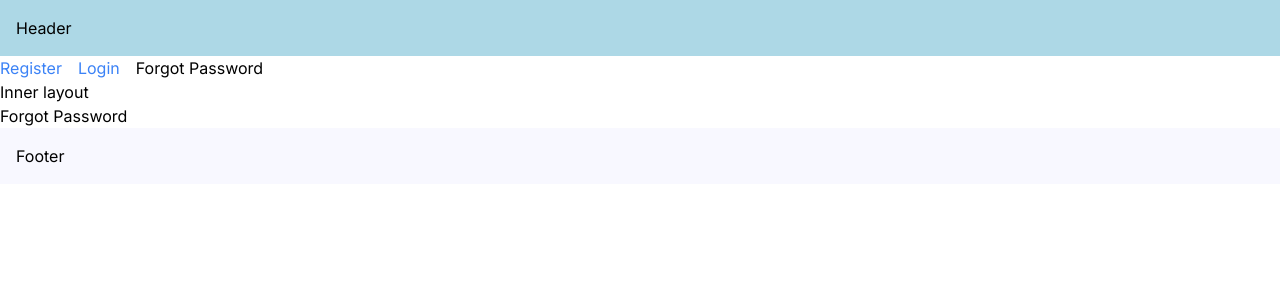
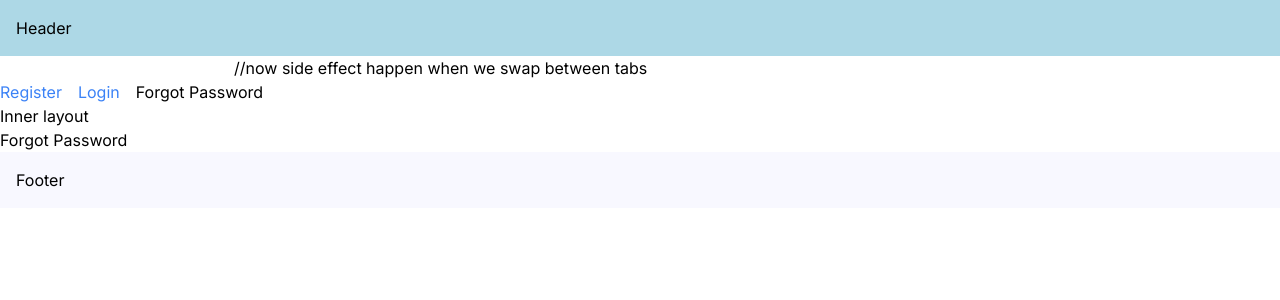
Before and after one commit to pradeep2165/nextjs14_app, a Next.js app: page /forgot-password in a window 1280 px wide. Shown: the top 300 px of the page. Built offline with nearby package versions, Linux system fonts and the light colour scheme.

Commit message:
before templates

```diff
--- a/src/app/(auth)/layout.tsx
+++ b/src/app/(auth)/layout.tsx
@@ -1,7 +1,7 @@
 "use client";
 import Link from "next/link";
 import { usePathname } from "next/navigation";
-
+import { useState } from "react";
 const navLink = [
   { name: "Register", href: "/register" },
   { name: "Login", href: "/login" },
@@ -9,9 +9,13 @@
 ];
 export default function AuthLayout({ children }: { children: React.ReactNode }) {
   const pathname = usePathname();
-
+  const [input, setInput] = useState("");
   return (
     <div>
+      <div>
+        <input value={input} onChange={(e) => setInput(e.target.value)} />
+        //now side effect happen when we swap between tabs
+      </div>
       {navLink.map((link) => {
         const isActive = pathname.startsWith(link.href);
         return (
```
